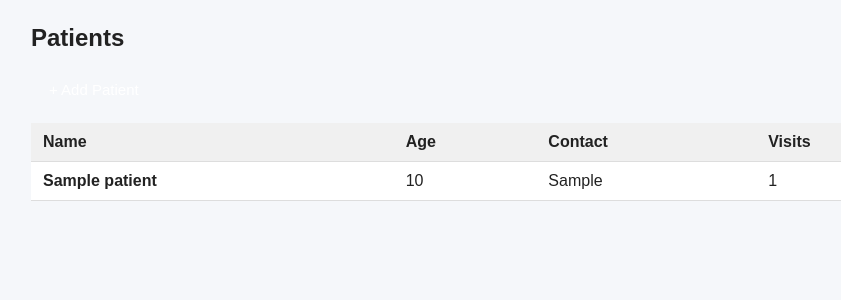
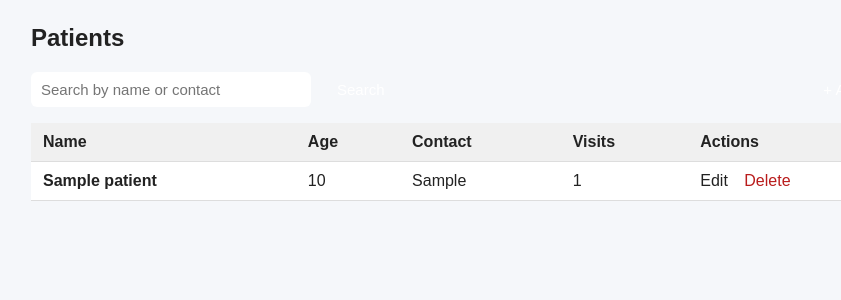
Before and after one commit to Aleena-Reji/Materna-health_risk_mini_project, a Django app: page /patients/ in a window 1280 px wide. Shown: the part 86-386 px from the top of the page, without its empty margins (159-1000 px from the left). Run offline with Django 5.2, Linux system fonts and the light colour scheme; a user stored in the database is signed in; tables that the repository leaves empty hold one stand-in row (values such as "Sample post").

Commit message:
Add patient search, edit and delete

```diff
--- a/core/urls.py
+++ b/core/urls.py
@@ -8,4 +8,6 @@ urlpatterns = [
     path("patients/add/", views.patient_create, name="patient_create"),
     path("patients/<int:pk>/", views.patient_detail, name="patient_detail"),
     path("patients/<int:pk>/visits/add/", views.visit_create, name="visit_create"),
+    path("patients/<int:pk>/edit/", views.patient_update, name="patient_update"),
+    path("patients/<int:pk>/delete/", views.patient_delete, name="patient_delete"),
 ]
--- a/core/views.py
+++ b/core/views.py
@@ -1,4 +1,5 @@
 from django.contrib.auth.decorators import login_required
+from django.db.models import Q
 from django.shortcuts import render, redirect, get_object_or_404
 from django.utils import timezone
 from .forms import PatientForm, VisitForm
@@ -15,7 +16,10 @@ def patients_for(user):
 @login_required
 def patient_list(request):
     patients = patients_for(request.user).order_by("-created_at")
-    return render(request, "core/patient_list.html", {"patients": patients})
+    q = request.GET.get("q", "").strip()
+    if q:
+        patients = patients.filter(Q(name__icontains=q) | Q(contact__icontains=q))
+    return render(request, "core/patient_list.html", {"patients": patients, "q": q})
 
 
 @login_required
@@ -29,7 +33,7 @@ def patient_create(request):
             return redirect("patient_list")
     else:
         form = PatientForm()
-    return render(request, "core/patient_form.html", {"form": form})
+    return render(request, "core/patient_form.html", {"form": form, "title": "Add Patient"})
 
 
 @login_required
@@ -37,6 +41,28 @@ def patient_detail(request, pk):
     patient = get_object_or_404(patients_for(request.user), pk=pk)
     visits = patient.visits.order_by("-visit_date")
     return render(request, "core/patient_detail.html", {"patient": patient, "visits": visits})
+
+
+@login_required
+def patient_update(request, pk):
+    patient = get_object_or_404(patients_for(request.user), pk=pk)
+    if request.method == "POST":
+        form = PatientForm(request.POST, instance=patient)
+        if form.is_valid():
+            form.save()
+            return redirect("patient_detail", pk=patient.pk)
+    else:
+        form = PatientForm(instance=patient)
+    return render(request, "core/patient_form.html", {"form": form, "title": "Edit Patient"})
+
+
+@login_required
+def patient_delete(request, pk):
+    patient = get_object_or_404(patients_for(request.user), pk=pk)
+    if request.method == "POST":
+        patient.delete()
+        return redirect("patient_list")
+    return render(request, "core/patient_confirm_delete.html", {"patient": patient})
 
 
 @login_required
--- a/templates/core/base.html
+++ b/templates/core/base.html
@@ -101,6 +101,27 @@ nav { display: flex; align-items: center; }
     font-size: 14px;
 }
 .logout-form button:hover { background: rgba(255,255,255,0.15); }
+
+.toolbar {
+    display: flex;
+    justify-content: space-between;
+    align-items: center;
+    gap: 12px;
+    margin-bottom: 16px;
+    flex-wrap: wrap;
+}
+.search-form { display: flex; align-items: center; gap: 8px; }
+.search-form input {
+    padding: 9px 10px;
+    border: 1px solid var(--border);
+    border-radius: 6px;
+    font-size: 15px;
+    width: 260px;
+}
+.btn-danger { background: #b91c1c; }
+.btn-danger:hover { background: #991b1b; }
+.danger { color: #b91c1c !important; }
+td a.action { font-weight: 500; margin-right: 12px; }
     </style>
 </head>
 <body>
--- a/templates/core/patient_detail.html
+++ b/templates/core/patient_detail.html
@@ -11,6 +11,8 @@
 
 <p>
     <a href="{% url 'visit_create' patient.pk %}" class="btn">+ Add Visit</a>
+    <a href="{% url 'patient_update' patient.pk %}" class="btn-link">Edit</a>
+    <a href="{% url 'patient_delete' patient.pk %}" class="btn-link danger">Delete</a>
     <a href="{% url 'patient_list' %}" class="btn-link">Back to patients</a>
 </p>
 
--- a/templates/core/patient_list.html
+++ b/templates/core/patient_list.html
@@ -4,7 +4,15 @@
 
 {% block content %}
 <h2>Patients</h2>
-<p><a href="{% url 'patient_create' %}" class="btn">+ Add Patient</a></p>
+
+<div class="toolbar">
+    <form method="get" class="search-form">
+        <input type="text" name="q" value="{{ q }}" placeholder="Search by name or contact">
+        <button type="submit" class="btn">Search</button>
+        {% if q %}<a href="{% url 'patient_list' %}" class="btn-link">Clear</a>{% endif %}
+    </form>
+    <a href="{% url 'patient_create' %}" class="btn">+ Add Patient</a>
+</div>
 
 {% if patients %}
 <table>
@@ -14,6 +22,7 @@
             <th>Age</th>
             <th>Contact</th>
             <th>Visits</th>
+            <th>Actions</th>
         </tr>
     </thead>
     <tbody>
@@ -23,11 +32,15 @@
             <td>{{ patient.age|default:"-" }}</td>
             <td>{{ patient.contact|default:"-" }}</td>
             <td>{{ patient.visits.count }}</td>
+            <td>
+                <a href="{% url 'patient_update' patient.pk %}" class="action">Edit</a>
+                <a href="{% url 'patient_delete' patient.pk %}" class="action danger">Delete</a>
+            </td>
         </tr>
         {% endfor %}
     </tbody>
 </table>
 {% else %}
-<p>No patients yet.</p>
+<p>{% if q %}No patients match "{{ q }}".{% else %}No patients yet.{% endif %}</p>
 {% endif %}
 {% endblock %}
```
Also changed, not shown: templates/core/patient_confirm_delete.html (added, +15 -0 lines), templates/core/patient_form.html (+7 -3 lines).
